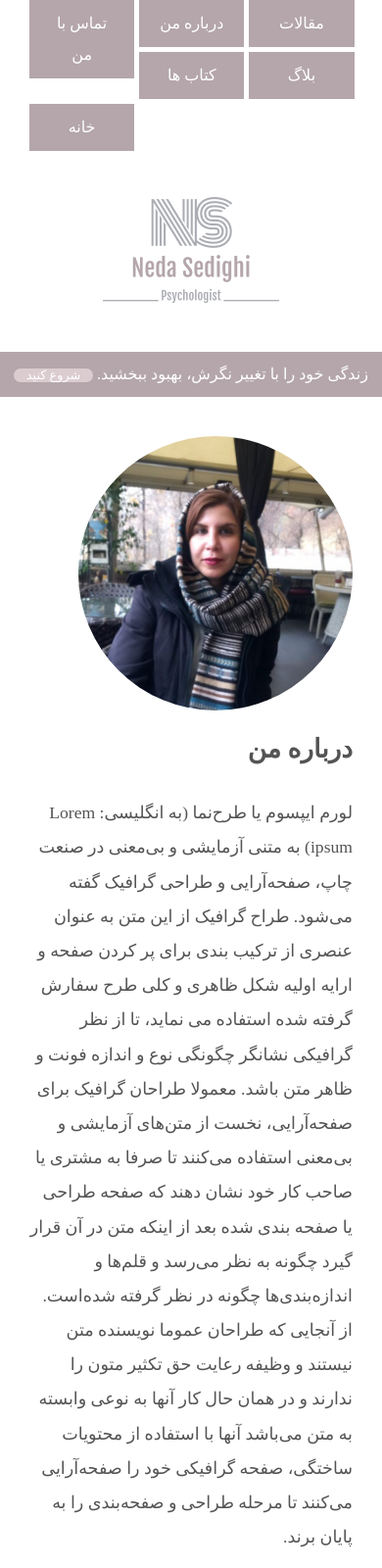
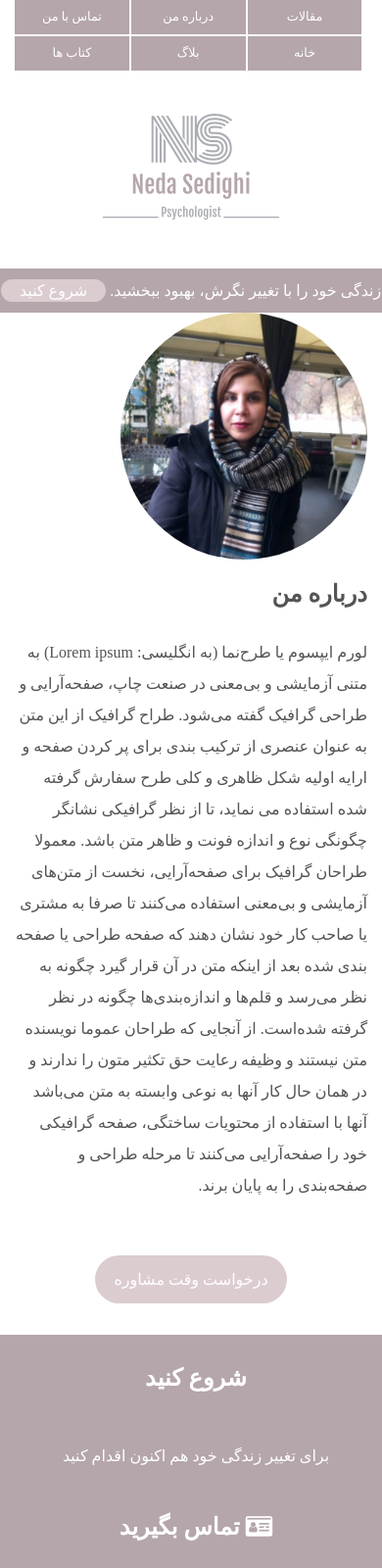
Before and after one commit to saeed-sufi/ned, a website: page app/about-me.html in a window 390 px wide. Shown: the top 1600 px of the page at 98% size. Drawn offline with Linux system fonts and the light colour scheme; a web font is replaced by a local one.

Commit message:
completed responsiveness for all different media sizes

```diff
--- a/app/assets/styles/base/_mixins.css
+++ b/app/assets/styles/base/_mixins.css
@@ -27,3 +27,15 @@
     @mixin-content;
   }
 }
+
+@define-mixin atSmall {
+  @media (min-width: 460px) {
+    @mixin-content;
+  }
+}
+
+@define-mixin atLarge {
+  @media (min-width: 1010px) {
+    @mixin-content;
+  }
+}
--- a/app/assets/styles/modules/_btn.css
+++ b/app/assets/styles/modules/_btn.css
@@ -1,17 +1,28 @@
 .btn {
   a {
     text-decoration: none;
-    padding: 0px .8rem;
-    font-size: .8rem;
+    font-size: 1rem;
+    padding: .2rem 1.2rem;
     background-color: $lighterPinkColor;
     transition: .3s;
     color: #FFF;
     border-radius: 1.2rem;
+  }
+
+  &--small a {
+    padding: 0px .5rem;
+    font-size: .7rem;
+
+    @mixin atSmall {
+      font-size: .9rem;
+      padding: 0px .8rem;
+    }
 
     @mixin atMedium {
       font-size: 1rem;
       padding: .2rem 1.2rem;
     }
+
   }
 
 
--- a/app/assets/styles/modules/_cycle-slideshow.css
+++ b/app/assets/styles/modules/_cycle-slideshow.css
@@ -11,16 +11,19 @@
     box-sizing: border-box;
     z-index: 1000;
     line-height: .9;
-    font-size: .8rem;
+    font-size: .7rem;
 
     p {
       margin-top: .4rem;
       margin-bottom: .4rem;
     }
 
+    @mixin atSmall {
+      font-size: 1rem;
+    }
+
     @mixin atMedium {
 
-      font-size: 1rem;
 
       p {
         margin-top: .8rem;
@@ -34,21 +37,30 @@
 
 .cycle-pager {
   position: absolute;
-  top: 10px;
+  top: 5px;
   width: 100%;
   text-align: center;
   z-index: 1003;
   cursor: pointer;
+
+  @mixin atSmall {
+    top: 10px;
+  }
 }
 
 .cycle-pager span {
   text-indent: -9999px;
   display: inline-block;
-  width: 10px;
-  height: 10px;
+  width: 5px;
+  height: 5px;
   background-color: $mainPinkColor;
   border-radius: 50%;
   margin-right: 5px;
+
+  @mixin atSmall {
+    width: 10px;
+    height: 10px;
+  }
 }
 
 .cycle-pager .cycle-pager-active {
--- a/app/assets/styles/modules/_footer.css
+++ b/app/assets/styles/modules/_footer.css
@@ -5,7 +5,6 @@
     &__item-title-b-margin {
       margin-bottom: 2.5rem;
     }
-
 
   &__item-subtitle-email a{
     color: #FFF;
@@ -15,6 +14,15 @@
 
     &:hover {
       color: $darkPinkColor;
+    }
+
+  }
+
+  &__item-subtitle {
+    margin-bottom: 2rem;
+
+    @mixin atMedium {
+      margin-bottom: 0;
     }
   }
 
--- a/app/assets/styles/modules/_get-started.css
+++ b/app/assets/styles/modules/_get-started.css
@@ -37,7 +37,11 @@
 
   &__img {
     border-radius: 50%;
-    width: 85%;
+    width: 70%;
+
+    @mixin atMedium {
+      width: 85%;
+    }
   }
 
   & > div {
@@ -48,7 +52,7 @@
   &__item-subtitle {
     margin-top: 0;
     margin-bottom: 0;
-    font-size: .9rem;
+    font-size: 1rem;
 
     @mixin atMedium {
       font-size: 1.1rem;
--- a/app/assets/styles/modules/_main-content.css
+++ b/app/assets/styles/modules/_main-content.css
@@ -1,8 +1,12 @@
 .main-content {
 
   color: $textColor;
-  font-size: 1.1rem;
+  font-size: 1rem;
   direction: rtl;
+
+  @mixin atSmall {
+    font-size: 1.1rem;
+  }
 
   &__aside {
     text-align: center;
--- a/app/assets/styles/modules/_navbar.css
+++ b/app/assets/styles/modules/_navbar.css
@@ -28,11 +28,19 @@
     text-decoration: none;
     color: #FFF;
     transition: .3s;
-    padding: .5rem 1.2rem;
-		margin-right: 5px;
-    margin-bottom: 5px;
+    padding: .3rem 1rem;
+		margin-right: 2px;
+    margin-bottom: 2px;
     background-color: $mainPinkColor;
     display: block;
+    font-size: .8rem;
+
+    @mixin atSmall {
+      font-size: 1rem;
+      padding: .5rem 1.2rem;
+      margin-right: 5px;
+      margin-bottom: 5px;
+    }
 
     @mixin atMedium {
       width: auto;
@@ -61,9 +69,9 @@
 }
 
 nav {
-  margin-right: -10px;
+  /* margin-right: -10px; */
 
   @mixin atMedium {
-    margin-right: auto;
+    /* margin-right: auto; */
   }
 }
--- a/app/assets/styles/modules/_page-section.css
+++ b/app/assets/styles/modules/_page-section.css
@@ -1,6 +1,11 @@
 .page-section {
-  padding-top: 2.5rem;
+  /* padding-top: rem; */
   padding-bottom: 1.5rem;
+
+  @mixin atSmall {
+    padding-top: 2.5rem;
+    padding-bottom: 1.5rem;
+  }
 
   @mixin atMedium {
 
--- a/app/assets/styles/modules/_row.css
+++ b/app/assets/styles/modules/_row.css
@@ -16,6 +16,9 @@
     padding-right: 5px;
     padding-left: 5px;
   }
+
+  @mixin atSmall {
+
 
   &__small-6 {
     float: left;
@@ -39,7 +42,7 @@
   &__small-6--smaller {
     width: 35%;
   }
-
+}
 
   @mixin atMedium {
 
--- a/app/assets/styles/modules/_wrapper.css
+++ b/app/assets/styles/modules/_wrapper.css
@@ -2,9 +2,14 @@
   max-width:1200px;
   margin-left: auto;
   margin-right: auto;
-  padding-right: 30px;
-  padding-left: 30px;
+  padding-right: 15px;
+  padding-left: 15px;
   overflow: hidden;
+
+  @mixin atSmall {
+    padding-right: 30px;
+    padding-left: 30px;
+  }
 
   &--large {
     padding-left: 60px;
--- a/app/temp/styles/styles.css
+++ b/app/temp/styles/styles.css
@@ -489,10 +489,18 @@ img {
   max-width:1200px;
   margin-left: auto;
   margin-right: auto;
-  padding-right: 30px;
-  padding-left: 30px;
+  padding-right: 15px;
+  padding-left: 15px;
   overflow: hidden;
 }
+
+@media (min-width: 460px) {
+
+.wrapper {
+    padding-right: 30px;
+    padding-left: 30px
+}
+  }
 
 .wrapper--large {
     padding-left: 60px;
@@ -547,7 +555,7 @@ img {
             box-sizing: border-box;
     z-index: 1000;
     line-height: .9;
-    font-size: .8rem;
+    font-size: .7rem;
   }
 
 .cycle-slideshow__subtitle p {
@@ -555,12 +563,15 @@ img {
       margin-bottom: .4rem;
     }
 
+@media (min-width: 460px) {
+
+.cycle-slideshow__subtitle {
+      font-size: 1rem
+  }
+  }
+
 @media (min-width: 763px) {
 
-.cycle-slideshow__subtitle {
-
-      font-size: 1rem
-  }
 
       .cycle-slideshow__subtitle p {
         margin-top: .8rem;
@@ -570,22 +581,37 @@ img {
 
 .cycle-pager {
   position: absolute;
-  top: 10px;
+  top: 5px;
   width: 100%;
   text-align: center;
   z-index: 1003;
   cursor: pointer;
 }
 
+@media (min-width: 460px) {
+
+.cycle-pager {
+    top: 10px
+}
+  }
+
 .cycle-pager span {
   text-indent: -9999px;
   display: inline-block;
-  width: 10px;
-  height: 10px;
+  width: 5px;
+  height: 5px;
   background-color: #B4A6AB;
   border-radius: 50%;
   margin-right: 5px;
 }
+
+@media (min-width: 460px) {
+
+.cycle-pager span {
+    width: 10px;
+    height: 10px
+}
+  }
 
 .cycle-pager .cycle-pager-active {
   background-color: #FFF;
@@ -633,11 +659,22 @@ img {
     color: #FFF;
     -webkit-transition: .3s;
     transition: .3s;
-    padding: .5rem 1.2rem;
-		margin-right: 5px;
-    margin-bottom: 5px;
+    padding: .3rem 1rem;
+		margin-right: 2px;
+    margin-bottom: 2px;
     background-color: #B4A6AB;
     display: block;
+    font-size: .8rem;
+  }
+
+@media (min-width: 460px) {
+
+.navbar a {
+      font-size: 1rem;
+      padding: .5rem 1.2rem;
+      margin-right: 5px;
+      margin-bottom: 5px
+  }
   }
 
 @media (min-width: 763px) {
@@ -667,14 +704,12 @@ img {
   }
   }
 
-nav {
-  margin-right: -10px;
-}
+/* margin-right: -10px; */
 
 @media (min-width: 763px) {
 
 nav {
-    margin-right: auto
+    /* margin-right: auto; */
 }
   }
 
@@ -703,27 +738,31 @@ nav {
     padding-left: 5px;
   }
 
-.row__small-6 {
+@media (min-width: 460px) {
+
+
+  .row__small-6 {
     float: left;
     width: 50%;
   }
 
-.row__small-4 {
+  .row__small-4 {
     float: left;
     width: 33.33%;
   }
 
-.row__small-3 {
+  .row__small-3 {
     float: left;
     width: 25%;
   }
 
-.row__small-6--larger {
+  .row__small-6--larger {
     width: 65%
   }
 
-.row__small-6--smaller {
+  .row__small-6--smaller {
     width: 35%;
+  }
   }
 
 @media (min-width: 763px) {
@@ -755,9 +794,16 @@ nav {
 .main-content {
 
   color: #545454;
-  font-size: 1.1rem;
+  font-size: 1rem;
   direction: rtl;
 }
+
+@media (min-width: 460px) {
+
+.main-content {
+    font-size: 1.1rem
+}
+  }
 
 .main-content__aside {
     text-align: center;
@@ -773,9 +819,17 @@ nav {
   }
 
 .page-section {
-  padding-top: 2.5rem;
+  /* padding-top: rem; */
   padding-bottom: 1.5rem;
 }
+
+@media (min-width: 460px) {
+
+.page-section {
+    padding-top: 2.5rem;
+    padding-bottom: 1.5rem
+}
+  }
 
 @media (min-width: 763px) {
 
@@ -790,8 +844,8 @@ nav {
 
 .btn a {
     text-decoration: none;
-    padding: 0px .8rem;
-    font-size: .8rem;
+    font-size: 1rem;
+    padding: .2rem 1.2rem;
     background-color: #DBCCD0;
     -webkit-transition: .3s;
     transition: .3s;
@@ -799,11 +853,27 @@ nav {
     border-radius: 1.2rem;
   }
 
+.btn--small a {
+    padding: 0px .5rem;
+    font-size: .7rem;
+
+  }
+
+@media (min-width: 460px) {
+
+.btn--small a {
+      font-size: .9rem;
+      padding: 0px .8rem
+
+  }
+  }
+
 @media (min-width: 763px) {
 
-.btn a {
+.btn--small a {
       font-size: 1rem;
       padding: .2rem 1.2rem
+
   }
   }
 
@@ -880,7 +950,14 @@ nav {
 
 .get-started__img {
     border-radius: 50%;
-    width: 85%;
+    width: 70%;
+  }
+
+@media (min-width: 763px) {
+
+.get-started__img {
+      width: 85%
+  }
   }
 
 .get-started > div {
@@ -890,7 +967,7 @@ nav {
 .get-started__item-subtitle {
     margin-top: 0;
     margin-bottom: 0;
-    font-size: .9rem;
+    font-size: 1rem;
 
   }
 
@@ -918,11 +995,23 @@ nav {
     font-size: 1.1rem;
     -webkit-transition: .3s;
     transition: .3s;
+
   }
 
 .footer__item-subtitle-email a:hover {
       color: #847077;
     }
+
+.footer__item-subtitle {
+    margin-bottom: 2rem;
+  }
+
+@media (min-width: 763px) {
+
+.footer__item-subtitle {
+      margin-bottom: 0
+  }
+  }
 
 @media (min-width: 763px) {
 
```
Also changed, not shown: app/index.html (+16 -15 lines), app/assets/images/nature-free12001000.jpg (added).
